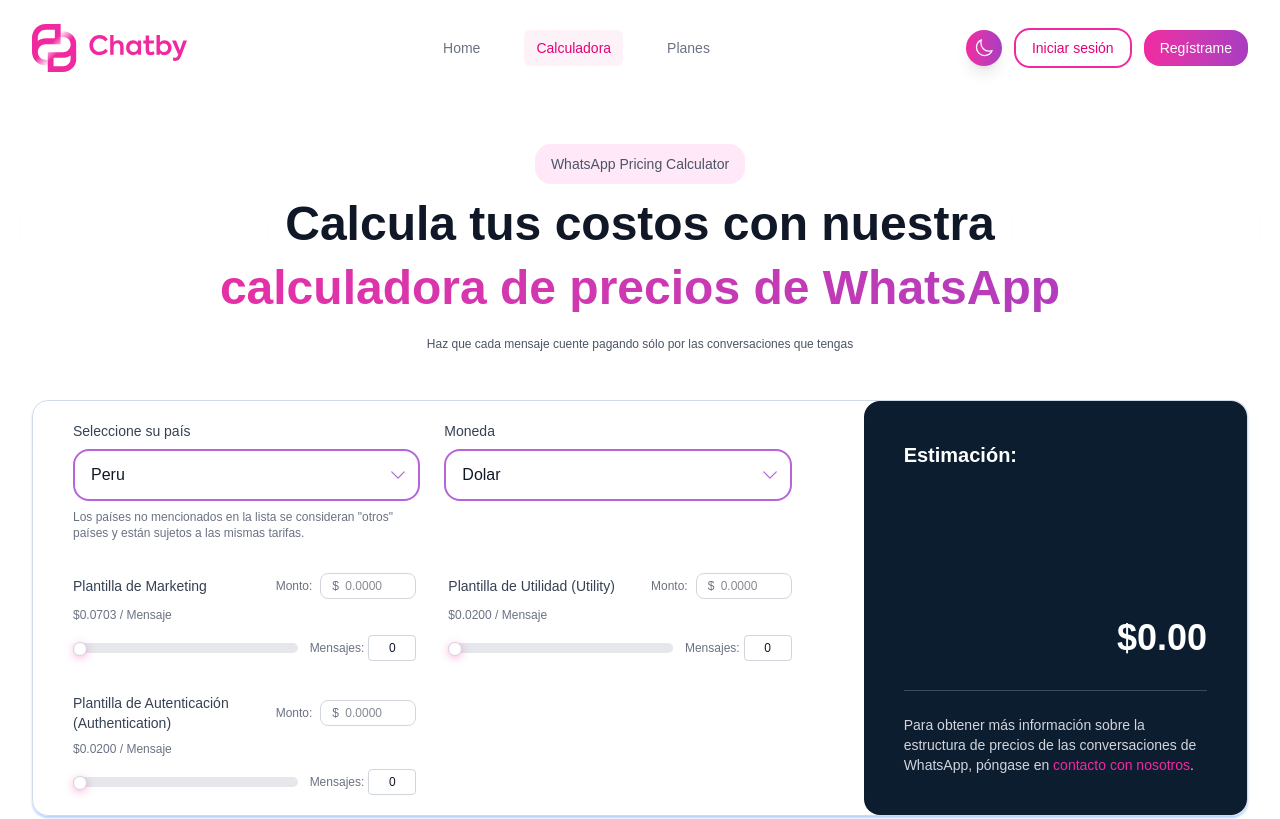
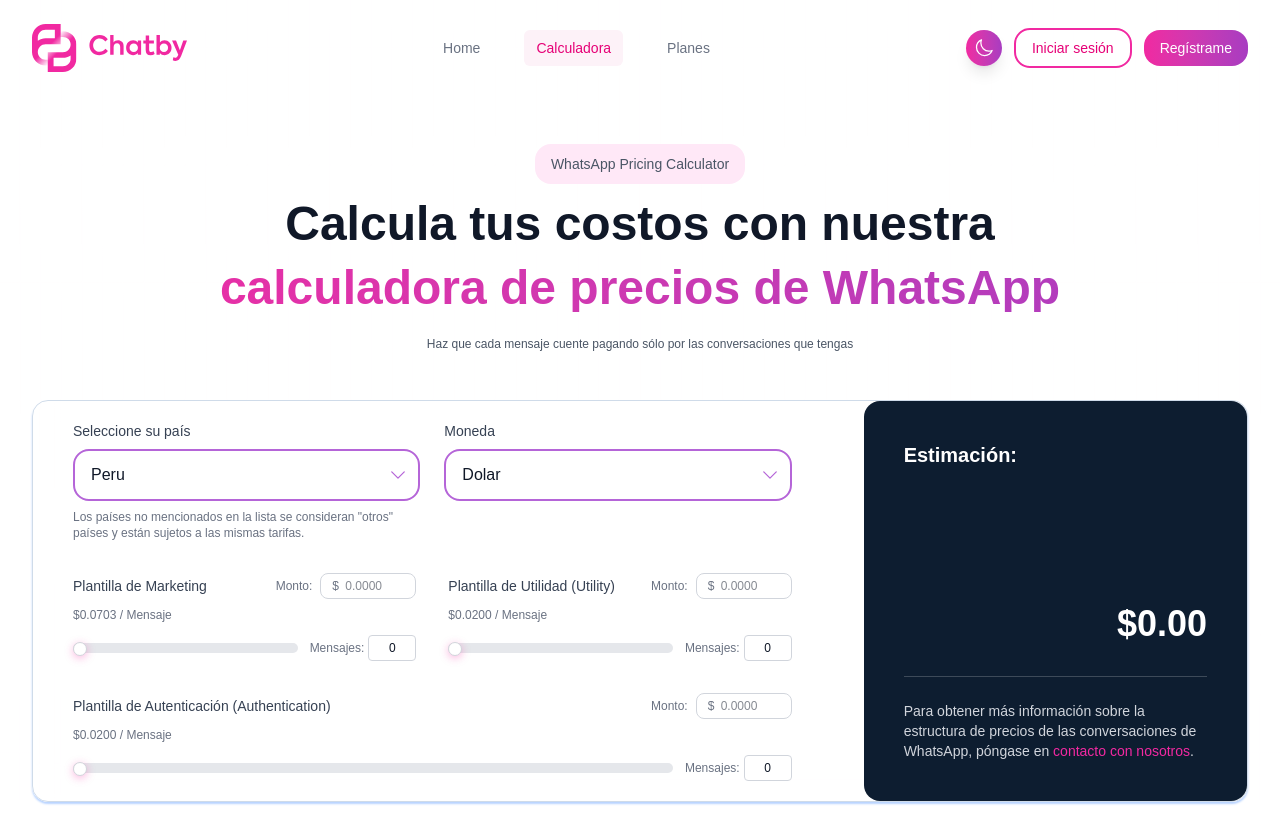
Before and after one commit to josetch01/chatby, a React (Vite) app: page /calculadora in a window 1280 px wide. Shown: the top 819 px of the page. Built offline with nearby package versions, Linux system fonts and the light colour scheme; a web font is replaced by a local one.

Commit message:
whatsapp

```diff
--- a/src/pages/Calculadora.jsx
+++ b/src/pages/Calculadora.jsx
@@ -455,7 +455,7 @@
             </div>
 
             {/* Bottom: conversation types 2x2 */}
-            <div className="mt-8 grid grid-cols-1 md:grid-cols-2 gap-8 j">
+            <div className="mt-8 grid grid-cols-1 md:grid-cols-2 gap-8 ">
               {/* Marketing Conversations */}
               <div>
                 <div className="flex justify-between items-center mb-2">
@@ -589,7 +589,11 @@
               </div>
 
               {/* Authentication Conversations */}
-              <div>
+
+
+            </div>
+                        <div className="mt-8 grid grid-cols-1 md:grid-cols-1 gap-8 ">
+                          <div>
                 <div className="flex justify-between items-center mb-2">
                   <label className="text-sm font-medium text-gray-700 dark:text-gray-300">
                     Plantilla de Autenticación (Authentication)
@@ -656,9 +660,7 @@
                   </div>
                 </div>
               </div>
-
-
-            </div>
+</div>
           </div>
 
           {/* Right Column - Estimation */}
```
